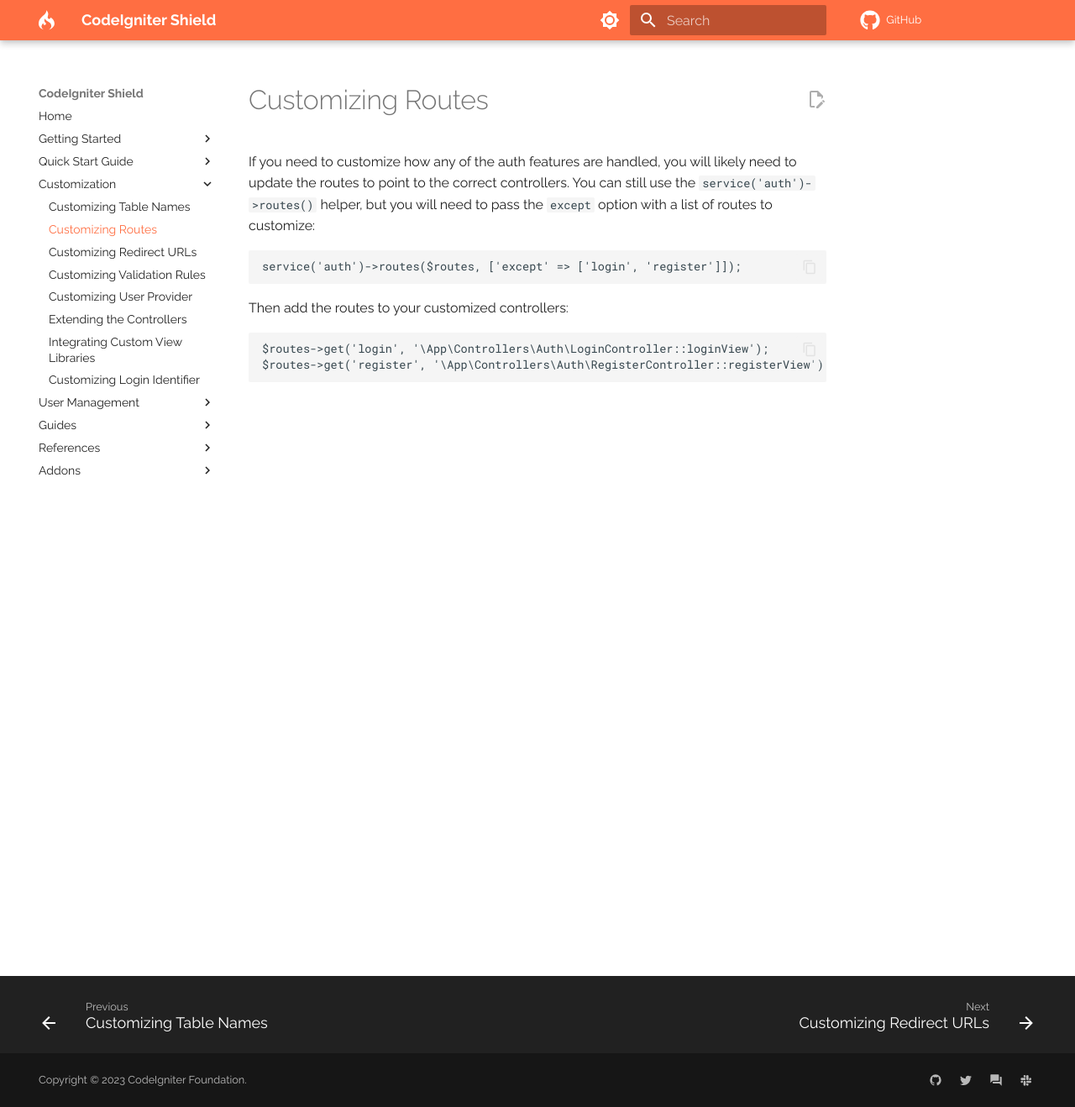
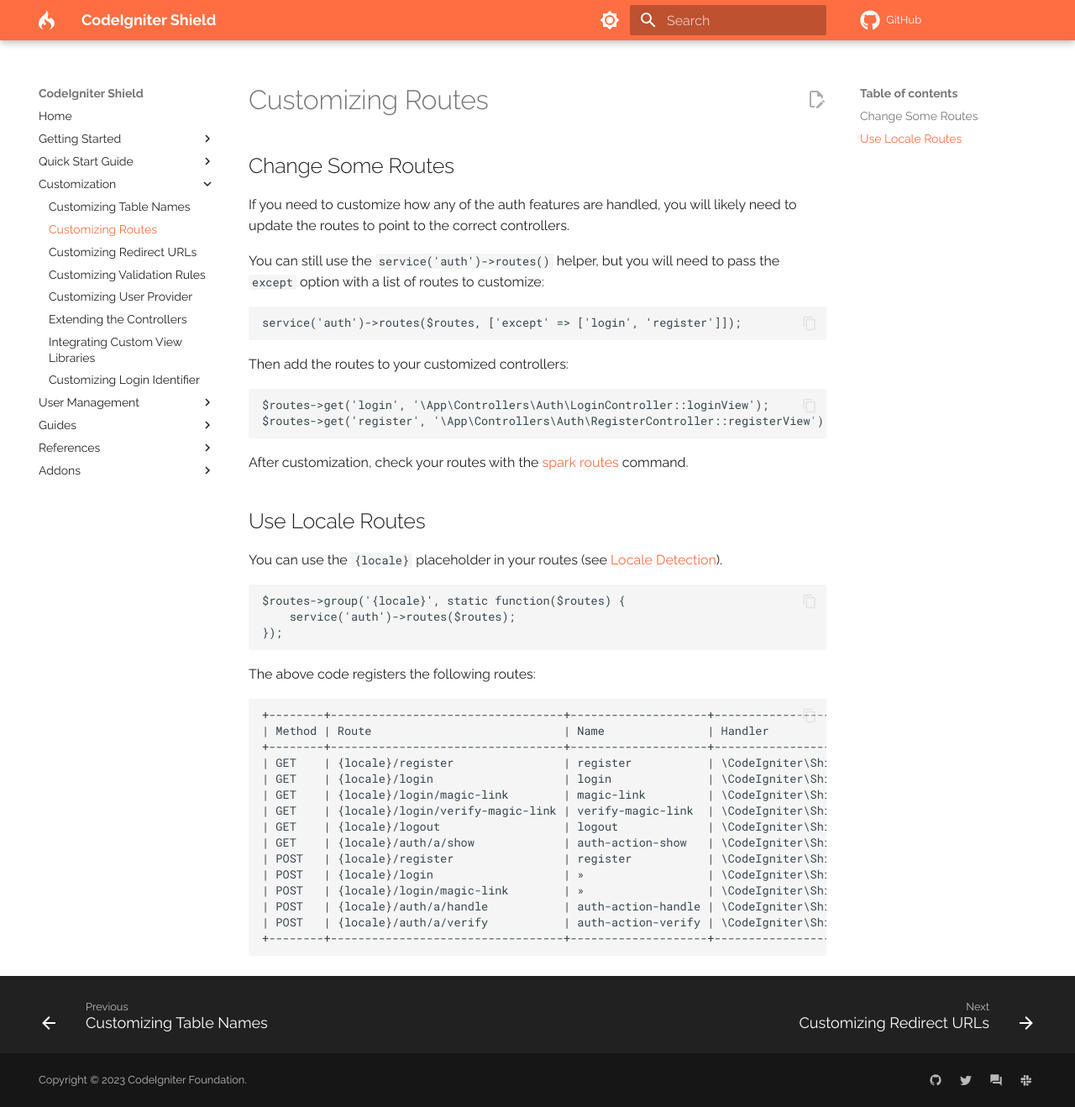
Before and after one commit to codeigniter4/shield, an MkDocs documentation site: the page built from docs/customization/route_config.md, in a window 1280 px wide and 1318 px high. Shown: the whole window at 84% size. Built offline with MkDocs 1.6.1 and Material for MkDocs 9.7.7, drawn with Linux system fonts in a browser that asks for light colours; comment, search, counter and statistics services are not loaded; a style sheet for code colours, icons or effects is not loaded.

Commit message:
docs: add about locale routes

````diff
--- a/docs/customization/route_config.md
+++ b/docs/customization/route_config.md
@@ -1,6 +1,10 @@
 # Customizing Routes
 
-If you need to customize how any of the auth features are handled, you will likely need to update the routes to point to the correct controllers. You can still use the `service('auth')->routes()` helper, but you will need to pass the `except` option with a list of routes to customize:
+## Change Some Routes
+
+If you need to customize how any of the auth features are handled, you will likely need to update the routes to point to the correct controllers.
+
+You can still use the `service('auth')->routes()` helper, but you will need to pass the `except` option with a list of routes to customize:
 
 ```php
 service('auth')->routes($routes, ['except' => ['login', 'register']]);
@@ -12,3 +16,36 @@ Then add the routes to your customized controllers:
 $routes->get('login', '\App\Controllers\Auth\LoginController::loginView');
 $routes->get('register', '\App\Controllers\Auth\RegisterController::registerView');
 ```
+
+After customization, check your routes with the [spark routes](https://codeigniter.com/user_guide/incoming/routing.html#spark-routes) command.
+
+## Use Locale Routes
+
+You can use the `{locale}` placeholder in your routes
+(see [Locale Detection](https://codeigniter.com/user_guide/outgoing/localization.html#in-routes)).
+
+```php
+$routes->group('{locale}', static function($routes) {
+    service('auth')->routes($routes);
+});
+```
+
+The above code registers the following routes:
+
+```text
++--------+----------------------------------+--------------------+--------------------------------------------------------------------+----------------+---------------+
+| Method | Route                            | Name               | Handler                                                            | Before Filters | After Filters |
++--------+----------------------------------+--------------------+--------------------------------------------------------------------+----------------+---------------+
+| GET    | {locale}/register                | register           | \CodeIgniter\Shield\Controllers\RegisterController::registerView   | session        | toolbar       |
+| GET    | {locale}/login                   | login              | \CodeIgniter\Shield\Controllers\LoginController::loginView         | session        | toolbar       |
+| GET    | {locale}/login/magic-link        | magic-link         | \CodeIgniter\Shield\Controllers\MagicLinkController::loginView     | session        | toolbar       |
+| GET    | {locale}/login/verify-magic-link | verify-magic-link  | \CodeIgniter\Shield\Controllers\MagicLinkController::verify        | session        | toolbar       |
+| GET    | {locale}/logout                  | logout             | \CodeIgniter\Shield\Controllers\LoginController::logoutAction      | session        | toolbar       |
+| GET    | {locale}/auth/a/show             | auth-action-show   | \CodeIgniter\Shield\Controllers\ActionController::show             | session        | toolbar       |
+| POST   | {locale}/register                | register           | \CodeIgniter\Shield\Controllers\RegisterController::registerAction | session        | toolbar       |
+| POST   | {locale}/login                   | »                  | \CodeIgniter\Shield\Controllers\LoginController::loginAction       | session        | toolbar       |
+| POST   | {locale}/login/magic-link        | »                  | \CodeIgniter\Shield\Controllers\MagicLinkController::loginAction   | session        | toolbar       |
+| POST   | {locale}/auth/a/handle           | auth-action-handle | \CodeIgniter\Shield\Controllers\ActionController::handle           | session        | toolbar       |
+| POST   | {locale}/auth/a/verify           | auth-action-verify | \CodeIgniter\Shield\Controllers\ActionController::verify           | session        | toolbar       |
++--------+----------------------------------+--------------------+--------------------------------------------------------------------+----------------+---------------+
+```
````
